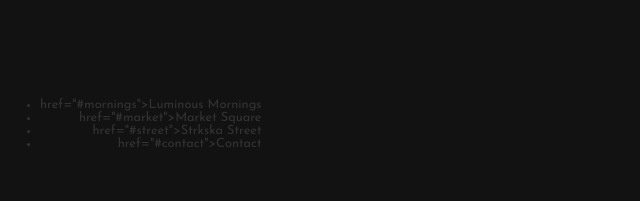
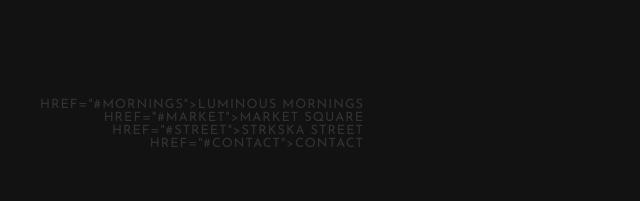
Before and after one commit to meganmcgarrity/crocodiles, a plain HTML site: page index-3.html in a window 1280 px wide. Shown: the part 1030-1231 px from the top of the page, 0-640 px from the left. Drawn offline with Linux system fonts and the light colour scheme; a web font is replaced by a local one.

Commit message:
Refactor CSS for navigation and typography styles
Added text-transform and letter-spacing to navigation.

```diff
--- a/css/style.css
+++ b/css/style.css
@@ -88,7 +88,9 @@ nav{
 
 nav ul {
     text-align: right;
-
+    text-transform: uppercase;
+    letter-spacing: 1px;
+    list-style-type: none;
 }
 
 
```
